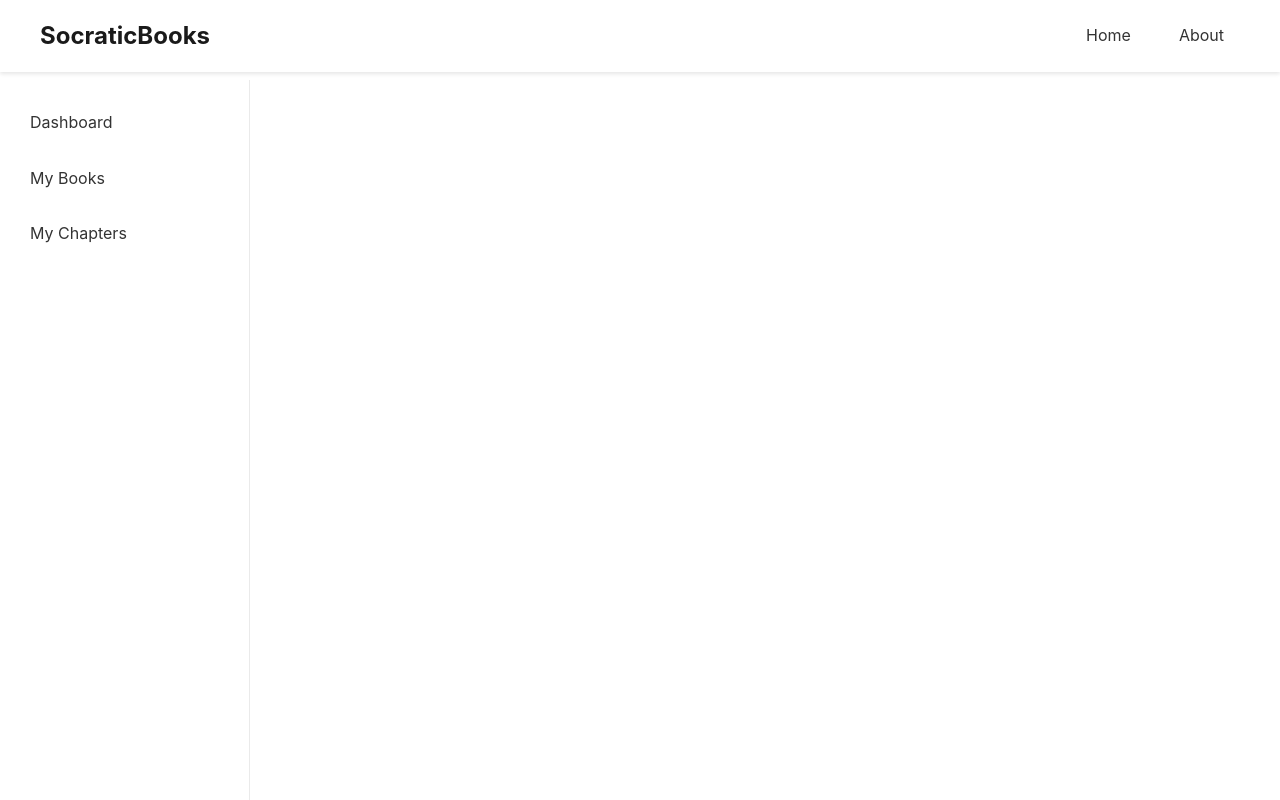
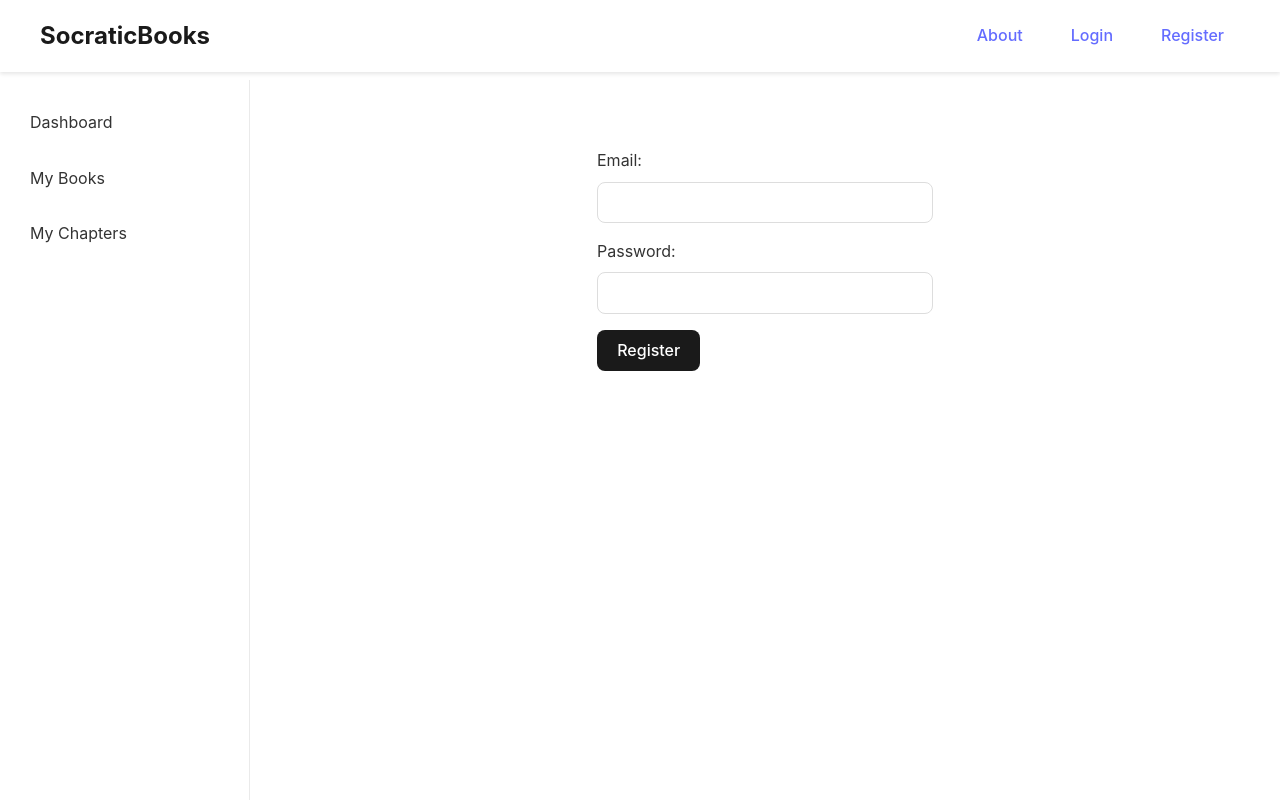
Before and after one commit to cmudco/socraticbots-frontend, a React (Vite) app in the folder socraticbooks/: page /register in a window 1280 px wide. Built offline with nearby package versions, Linux system fonts and the light colour scheme; no server answers.

Commit message:
added login logout register

```diff
--- a/socraticbooks/src/App.css
+++ b/socraticbooks/src/App.css
@@ -59,3 +59,55 @@ button {
   padding-top: 80px; /* Header height */
   display: flex;
 }
+
+/* Common Form Styles */
+.form-container {
+  max-width: 400px;
+  margin: 0 auto;
+  padding: 2rem;
+}
+
+/* Input Fields */
+input {
+  width: 100%;
+  padding: 0.6em 1.2em;
+  margin-bottom: 1rem;
+  border: 1px solid #ddd;
+  border-radius: 8px;
+  font-size: 1em;
+  font-family: inherit;
+}
+
+/* Labels */
+label {
+  display: block;
+  margin-bottom: 0.5rem;
+  color: var(--text-color);
+}
+
+/* All Buttons */
+button {
+  border-radius: 8px;
+  border: 1px solid transparent;
+  padding: 0.6em 1.2em;
+  font-size: 1em;
+  font-weight: 500;
+  font-family: inherit;
+  background-color: var(--primary-color);
+  color: var(--button-text);
+  cursor: pointer;
+  transition: opacity 0.25s;
+}
+
+button:hover {
+  opacity: 0.9;
+}
+
+/* Error Messages */
+.error {
+  color: #dc2626;
+  margin-bottom: 1rem;
+  padding: 0.5rem;
+  border-radius: 4px;
+  background-color: #fef2f2;
+}
--- a/socraticbooks/src/App.tsx
+++ b/socraticbooks/src/App.tsx
@@ -1,10 +1,11 @@
 import { BrowserRouter as Router, Routes, Route } from 'react-router-dom';
 import { AuthProvider } from './contexts/AuthContext';
 import { RootLayout } from './layouts/RootLayout';
-import { Home } from './pages/Home';
 import { About } from './pages/About';
 import { Login } from './pages/Auth/Login';
 import { Dashboard } from './pages/Dashboard';
+import { Register } from './pages/Auth/Register';
+import { ProtectedRoute } from './components/ProtectedRoute';
 import './App.css';
 
 
@@ -14,10 +15,25 @@ function App() {
       <Router>
         <RootLayout>
           <Routes>
-            <Route path="/" element={<Home />} />
             <Route path="/about" element={<About />} />
             <Route path="/login" element={<Login />} />
-            <Route path="/dashboard" element={<Dashboard />} />
+            <Route path="/register" element={<Register />} />
+            <Route
+              path="/dashboard"
+              element={
+                <ProtectedRoute>
+                  <Dashboard />
+                </ProtectedRoute>
+              }
+            />
+            <Route
+              path="/"
+              element={
+                <ProtectedRoute>
+                  <Dashboard />
+                </ProtectedRoute>
+              }
+            />
           </Routes>
         </RootLayout>
       </Router>
--- a/socraticbooks/src/components/Header/Header.css
+++ b/socraticbooks/src/components/Header/Header.css
@@ -27,14 +27,31 @@
   .header-nav {
     display: flex;
     gap: 1rem;
+    align-items: center;
   }
 
   .header-nav a {
     text-decoration: none;
     padding: 0.5rem 1rem;
-    color: var(--text-color);
+    color: var(--link-color);
+    font-weight: 500;
   }
 
   .header-nav a:hover {
     text-decoration: underline;
   }
+
+  /* Style for the logout button specifically */
+  .logout-button {
+    background-color: var(--primary-color);
+    color: var(--button-text);
+    border: none;
+    border-radius: 8px;
+    padding: 0.5rem 1rem;
+    cursor: pointer;
+    font-weight: 500;
+  }
+
+  .logout-button:hover {
+    opacity: 0.9;
+  }
--- a/socraticbooks/src/components/Header/Header.tsx
+++ b/socraticbooks/src/components/Header/Header.tsx
@@ -1,15 +1,36 @@
 // src/components/Header/Header.tsx
 import { Link } from 'react-router-dom';
+import { useAuth } from '../../contexts/AuthContext';
+import { auth } from '../../config/firebase';
 import './Header.css';
 
 const Header = () => {
+    const { user } = useAuth();
+
+    const handleLogout = async () => {
+      try {
+        await auth.signOut();
+      } catch (error) {
+        console.error('Failed to log out');
+      }
+    };
+
     return (
       <div className="header">
         <div className="header-content">
           <h1 className="header-title">SocraticBooks</h1>
           <nav className="header-nav">
-          <Link to="/">Home</Link>
             <Link to="/about">About</Link>
+            {!user ? (
+              <>
+                <Link to="/login">Login</Link>
+                <Link to="/register">Register</Link>
+              </>
+            ) : (
+              <button onClick={handleLogout} className="logout-button">
+                Logout
+              </button>
+            )}
           </nav>
         </div>
       </div>
--- /dev/null
+++ b/socraticbooks/src/components/ProtectedRoute.tsx
@@ -0,0 +1,17 @@
+// src/components/ProtectedRoute.tsx
+import { Navigate } from 'react-router-dom';
+import { useAuth } from '../contexts/AuthContext';
+
+export const ProtectedRoute = ({ children }: { children: React.ReactNode }) => {
+  const { user, loading } = useAuth();
+
+  if (loading) {
+    return <div>Loading...</div>;
+  }
+
+  if (!user) {
+    return <Navigate to="/login" />;
+  }
+
+  return <>{children}</>;
+};
--- a/socraticbooks/src/index.css
+++ b/socraticbooks/src/index.css
@@ -10,4 +10,6 @@
   --primary-color: #1a1a1a;
   --background-color: #ffffff;
   --text-color: #333333;
+  --link-color: #646cff; /* Adding this for links */
+  --button-text: #ffffff; /* Adding this for button text */
 }
--- a/socraticbooks/src/pages/Auth/Login.tsx
+++ b/socraticbooks/src/pages/Auth/Login.tsx
@@ -21,7 +21,7 @@ export const Login = () => {
   };
 
   return (
-    <div className="login-container">
+    <div className="form-container">
       <form onSubmit={handleSubmit}>
         {error && <div className="error">{error}</div>}
         <div>
--- /dev/null
+++ b/socraticbooks/src/pages/Auth/Register.tsx
@@ -0,0 +1,47 @@
+// src/pages/Auth/Register.tsx
+import { useState } from 'react';
+import { createUserWithEmailAndPassword } from 'firebase/auth';
+import { auth } from '../../config/firebase';
+import { useNavigate } from 'react-router-dom';
+
+export const Register = () => {
+  const [email, setEmail] = useState('');
+  const [password, setPassword] = useState('');
+  const [error, setError] = useState('');
+  const navigate = useNavigate();
+
+  const handleSubmit = async (e: React.FormEvent) => {
+    e.preventDefault();
+    try {
+      await createUserWithEmailAndPassword(auth, email, password);
+      navigate('/dashboard');
+    } catch (err) {
+      setError('Failed to create an account');
+    }
+  };
+
+  return (
+    <div className="form-container">
+      <form onSubmit={handleSubmit}>
+        {error && <div className="error">{error}</div>}
+        <div>
+          <label>Email:</label>
+          <input
+            type="email"
+            value={email}
+            onChange={(e) => setEmail(e.target.value)}
+          />
+        </div>
+        <div>
+          <label>Password:</label>
+          <input
+            type="password"
+            value={password}
+            onChange={(e) => setPassword(e.target.value)}
+          />
+        </div>
+        <button type="submit">Register</button>
+      </form>
+    </div>
+  );
+};
--- a/socraticbooks/src/pages/Home.tsx
+++ /dev/null
@@ -1,8 +0,0 @@
-export const Home = () => {
-  return (
-    <div>
-      <h1>Home Page</h1>
-      <p>Welcome to Socratic Books</p>
-    </div>
-  );
-};
```
Lines whose indentation alone changed are shown as unchanged.
